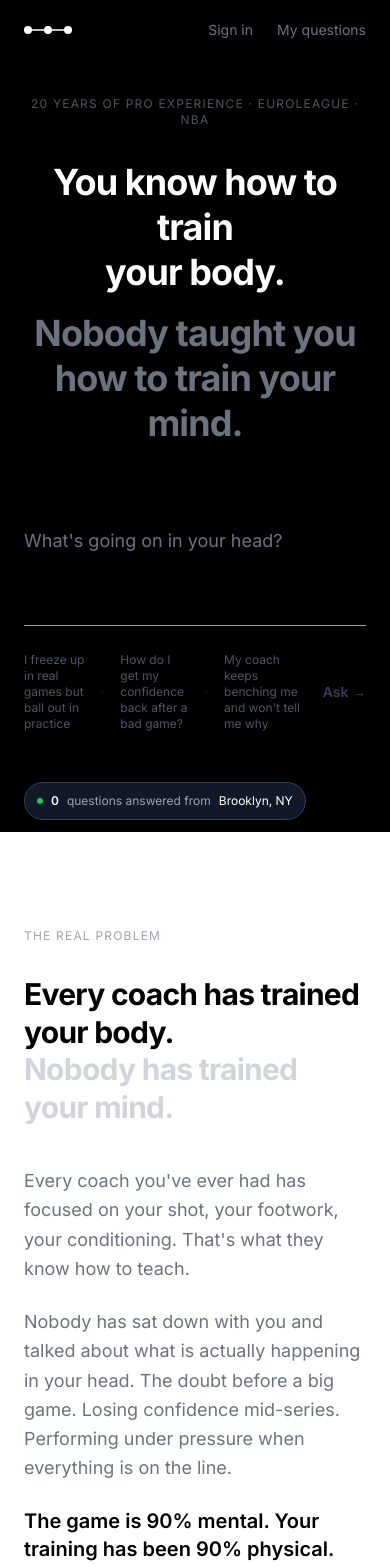
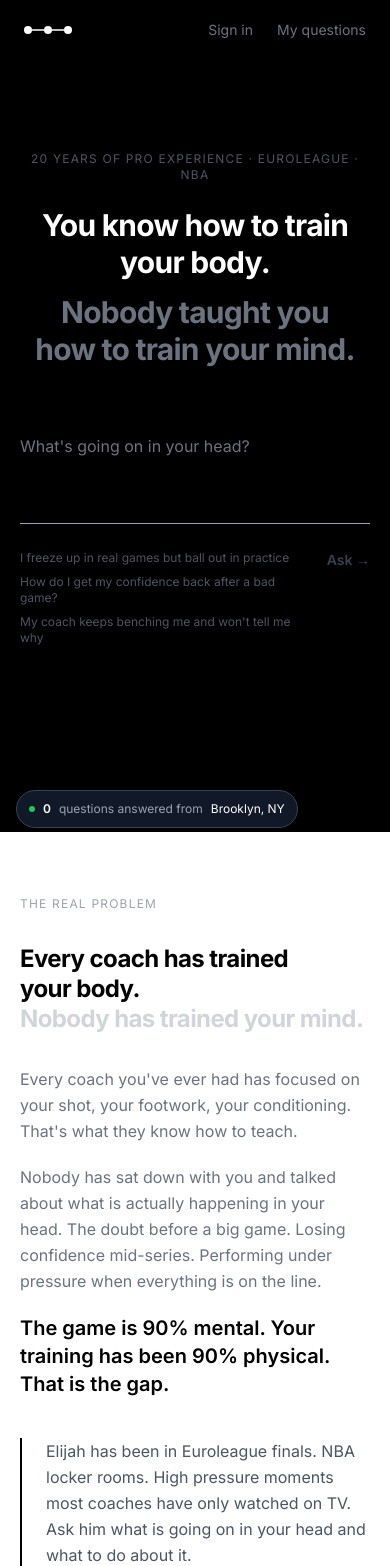
Before and after one commit to ebb95-cpu/ask-elijah, a Next.js app: page / in a window 390 px wide. Shown: the top 1566 px of the page. Built offline with nearby package versions, Linux system fonts and the light colour scheme; no server answers.

Commit message:
Mobile polish: responsive text sizes, padding, ticker bounds, suggestions wrap
Co-Authored-By: Claude Sonnet 4.6 <noreply@anthropic.com>

```diff
--- a/app/page.tsx
+++ b/app/page.tsx
@@ -165,14 +165,14 @@ function ReturningView({
 
       {/* Previous Q&A — slides in when toggled */}
       {showPrev && (
-        <div className="px-6 py-8 max-w-xl mx-auto w-full border-b border-gray-900">
+        <div className="px-5 py-6 max-w-xl mx-auto w-full border-b border-gray-900 overflow-y-auto max-h-[50vh]">
           <p className="text-gray-600 text-xs italic mb-3">&ldquo;{prevQuestion}&rdquo;</p>
           <p className="text-gray-500 text-sm leading-relaxed">{prevAnswer}</p>
         </div>
       )}
 
       {/* Ask input — centered, no distractions */}
-      <div className="flex-1 flex flex-col items-center justify-center px-6 max-w-xl mx-auto w-full">
+      <div className="flex-1 flex flex-col items-center justify-center px-5 max-w-xl mx-auto w-full">
         <textarea
           value={question}
           onChange={(e) => setQuestion(e.target.value)}
@@ -180,7 +180,7 @@ function ReturningView({
           placeholder="I'm here when you're ready."
           rows={3}
           autoFocus
-          className="w-full text-white placeholder-gray-700 text-xl leading-relaxed resize-none outline-none bg-transparent border-b border-gray-800 focus:border-gray-600 transition-colors pb-3"
+          className="w-full text-white placeholder-gray-700 text-lg sm:text-xl leading-relaxed resize-none outline-none bg-transparent border-b border-gray-800 focus:border-gray-600 transition-colors pb-3"
           style={{ minHeight: '80px' }}
         />
         <div className="flex justify-end w-full mt-4">
@@ -325,7 +325,7 @@ export default function HomePage() {
             <p className="text-white text-lg font-semibold mb-1">Elijah is thinking...</p>
             <p className="text-gray-600 text-sm">Pulling from 20 years of pro experience</p>
           </div>
-          <div className="border border-gray-800 px-6 py-4 max-w-sm w-full text-left">
+          <div className="border border-gray-800 px-5 py-4 max-w-sm w-full text-left mx-4">
             <p className="text-gray-600 text-xs uppercase tracking-widest mb-2">Your question</p>
             <p className="text-gray-400 text-sm italic">&ldquo;{question}&rdquo;</p>
           </div>
@@ -348,7 +348,7 @@ export default function HomePage() {
           <div className="w-16" />
         </nav>
 
-        <div className="flex-1 flex flex-col items-center px-6 py-10 max-w-xl mx-auto w-full">
+        <div className="flex-1 flex flex-col items-center px-5 py-8 max-w-xl mx-auto w-full">
           {/* Question */}
           <div className="w-full mb-8">
             <p className="text-gray-600 text-xs uppercase tracking-widest mb-2">Your question</p>
@@ -424,7 +424,7 @@ export default function HomePage() {
           <Logo dark />
           <div className="w-16" />
         </nav>
-        <div className="flex-1 flex flex-col items-center justify-center px-6 text-center gap-8 max-w-sm mx-auto">
+        <div className="flex-1 flex flex-col items-center justify-center px-5 text-center gap-6 max-w-sm mx-auto">
           <div>
             <h2 className="text-3xl font-bold mb-3">Elijah got your question.</h2>
             <p className="text-gray-500 text-base leading-relaxed">
@@ -485,21 +485,21 @@ export default function HomePage() {
       </nav>
 
       {/* Hero */}
-      <section className="flex-1 flex flex-col items-center justify-center px-6 pb-16 text-center min-h-[calc(100vh-72px)]">
-        <p className="text-xs text-gray-600 tracking-widest uppercase mb-8 font-medium">
+      <section className="flex-1 flex flex-col items-center justify-center px-5 pb-24 text-center min-h-[calc(100vh-72px)]">
+        <p className="text-xs text-gray-600 tracking-widest uppercase mb-6 font-medium">
           20 years of pro experience · Euroleague · NBA
         </p>
 
-        <h1 className="text-4xl md:text-6xl lg:text-7xl font-bold tracking-tight leading-tight mb-4 max-w-3xl text-white">
+        <h1 className="text-3xl sm:text-5xl md:text-6xl lg:text-7xl font-bold tracking-tight leading-tight mb-3 max-w-3xl text-white">
           You know how to train
           <br />your body.
         </h1>
-        <h2 className="text-4xl md:text-6xl lg:text-7xl font-bold tracking-tight leading-tight mb-10 max-w-3xl text-gray-500">
+        <h2 className="text-3xl sm:text-5xl md:text-6xl lg:text-7xl font-bold tracking-tight leading-tight mb-10 max-w-3xl text-gray-500">
           Nobody taught you
           <br />how to train your mind.
         </h2>
 
-        <div className="w-full max-w-xl mt-10">
+        <div className="w-full max-w-xl mt-6">
           <textarea
             value={question}
             onChange={(e) => setQuestion(e.target.value)}
@@ -507,28 +507,28 @@ export default function HomePage() {
             placeholder="What's going on in your head?"
             rows={3}
             autoFocus
-            className="w-full text-white placeholder-gray-500 text-lg leading-relaxed resize-none outline-none bg-transparent border-b border-gray-700 focus:border-gray-400 transition-colors pb-3"
+            className="w-full text-white placeholder-gray-500 text-base sm:text-lg leading-relaxed resize-none outline-none bg-transparent border-b border-gray-700 focus:border-gray-400 transition-colors pb-3"
             style={{ minHeight: '80px' }}
           />
 
-          <div className="mt-5 flex items-center justify-between">
-            <div className="flex items-center gap-4">
+          <div className="mt-5 flex items-start justify-between gap-4">
+            <div className="flex flex-wrap gap-x-3 gap-y-2">
               {SUGGESTIONS.slice(0, 3).map((s, i) => (
-                <span key={s} className="flex items-center gap-4">
+                <span key={s} className="flex items-center gap-3">
                   <button
                     onClick={() => setQuestion(s)}
                     className="text-xs text-gray-600 hover:text-gray-300 transition-colors text-left"
                   >
                     {s}
                   </button>
-                  {i < 2 && <span className="text-gray-800 text-xs">·</span>}
+                  {i < 2 && <span className="text-gray-800 text-xs hidden sm:inline">·</span>}
                 </span>
               ))}
             </div>
             <button
               onClick={handleSubmit}
               disabled={!question.trim()}
-              className="text-sm font-semibold text-white disabled:text-gray-700 disabled:cursor-not-allowed hover:opacity-70 transition-all flex-shrink-0 ml-4"
+              className="text-sm font-semibold text-white disabled:text-gray-700 disabled:cursor-not-allowed hover:opacity-70 transition-all flex-shrink-0"
             >
               Ask →
             </button>
@@ -536,24 +536,24 @@ export default function HomePage() {
         </div>
       </section>
 
-      {/* Fixed live ticker — bottom left */}
-      <div className="fixed bottom-6 left-6 z-50">
+      {/* Fixed live ticker — bottom left, smaller on mobile */}
+      <div className="fixed bottom-4 left-4 z-50 max-w-[calc(100vw-2rem)]">
         <LiveTicker />
       </div>
 
       {/* Below fold */}
-      <section className="bg-white px-6 py-24">
+      <section className="bg-white px-5 py-16 md:py-24">
         <div className="max-w-2xl mx-auto">
           <p className="text-xs text-gray-400 tracking-widest uppercase mb-8">The real problem</p>
 
-          <h2 className="text-3xl md:text-5xl font-bold tracking-tight text-black leading-tight mb-10">
+          <h2 className="text-2xl md:text-5xl font-bold tracking-tight text-black leading-tight mb-8">
             Every coach has trained
             <br />your body.
             <br />
             <span className="text-gray-300">Nobody has trained your mind.</span>
           </h2>
 
-          <div className="space-y-6 text-gray-500 text-lg leading-relaxed mb-12">
+          <div className="space-y-5 text-gray-500 text-base md:text-lg leading-relaxed mb-10">
             <p>
               Every coach you&apos;ve ever had has focused on your shot, your footwork, your conditioning. That&apos;s what they know how to teach.
             </p>
```
